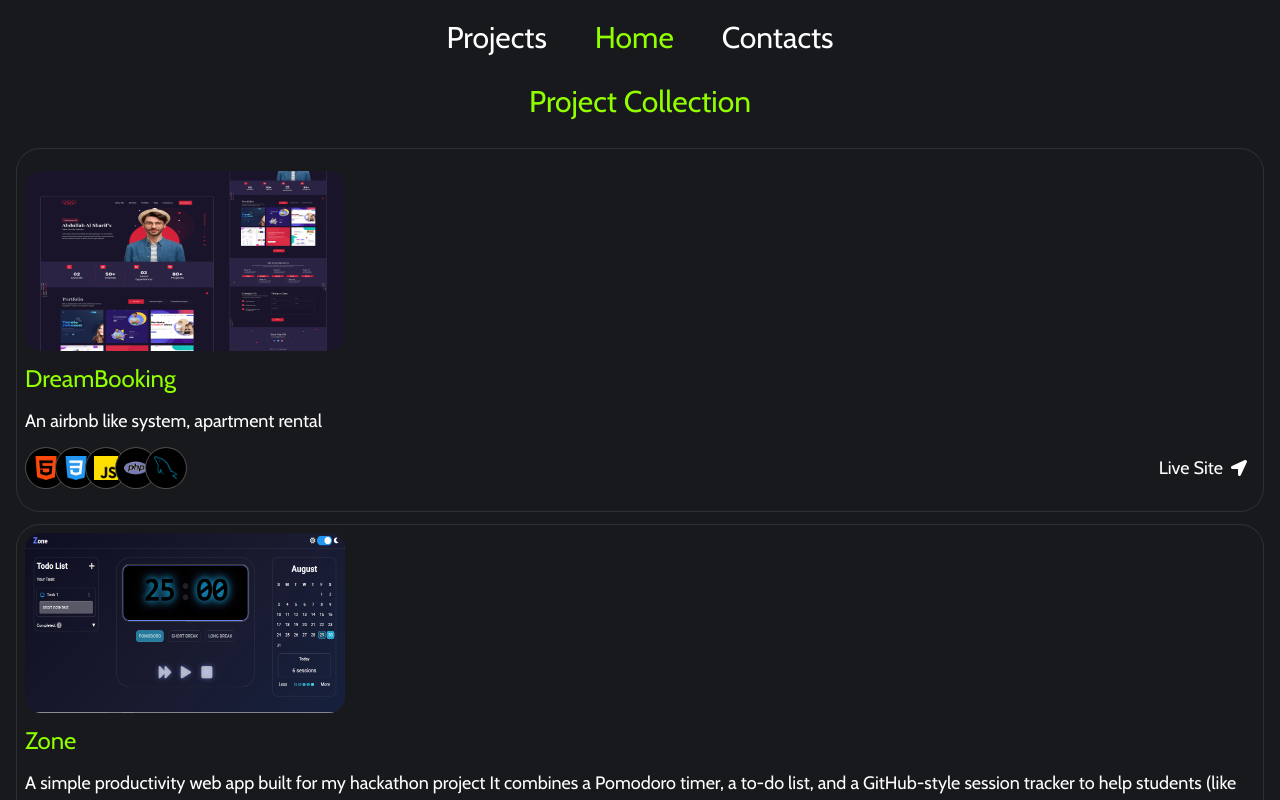
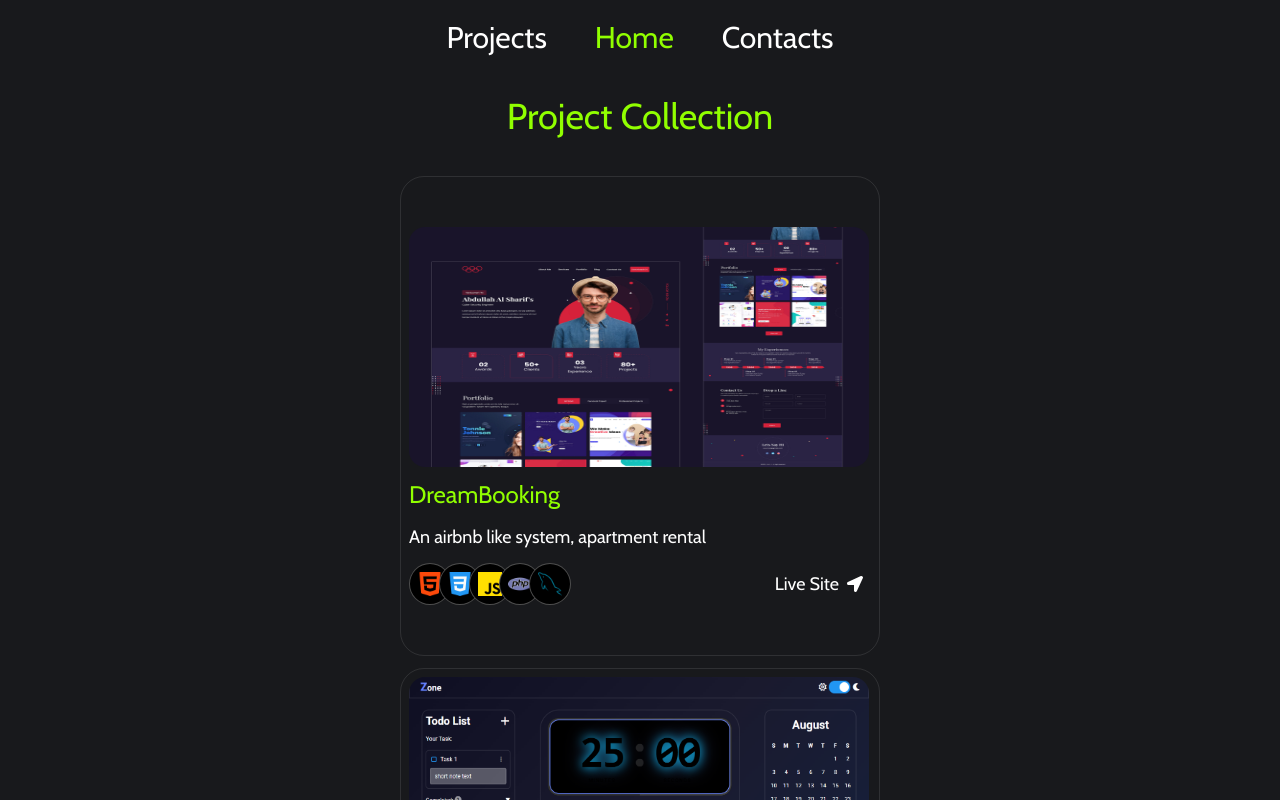
Before and after one commit to Frehitzz/my-portfolio, a React (Vite) app: page /projects in a window 1280 px wide. Shown: the top 800 px of the page. Built offline with nearby package versions, Linux system fonts and the light colour scheme.

Commit message:
style: project page responsiveness done for ipad user

```diff
--- a/src/components/Projectdiv.jsx
+++ b/src/components/Projectdiv.jsx
@@ -42,12 +42,15 @@ function Projectdiv() {
 
   return (
     // main container
-    <div className="grid grid-cols-1 grid-rows-3 gap-3 mb-25">
+    <div className="grid grid-cols-1 grid-rows-3 gap-3 mb-25 md:mb-30 md:mx-auto">
       {itemProjects.map((item) => (
         // mapping container
-        <div className="flex flex-col justify-center border border-white/[0.1] p-2 rounded-3xl">
+        <div className="flex flex-col justify-center border border-white/[0.1] p-2 rounded-3xl md:w-120">
           {/* img of prohject */}
-          <img className=" w-80 h-45 rounded-2xl" src={item.background}></img>
+          <img
+            className=" w-80 h-45 md:w-115 md:h-60 bg-cover bg-center rounded-2xl"
+            src={item.background}
+          ></img>
           <div className="">
             <h1 className="text-2xl text-[#91ff00] pt-3">{item.name}</h1>
             <p className="text-lg text-white py-3">{item.description}</p>
--- a/src/pages/Projects.jsx
+++ b/src/pages/Projects.jsx
@@ -1,8 +1,8 @@
 import Projectdiv from "../components/Projectdiv.jsx";
 function Projects() {
   return (
-    <div className="px-4">
-      <h1 className="text-3xl text-[#91ff00] text-center py-7">
+    <div className="px-4 md:px-10 md:flex md:flex-col md:justify-center">
+      <h1 className="text-3xl text-[#91ff00] text-center py-7 md:py-10 md:text-4xl">
         Project Collection
       </h1>
       <Projectdiv />
```
